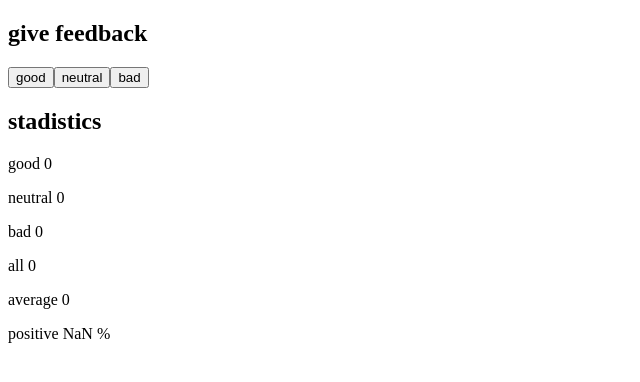
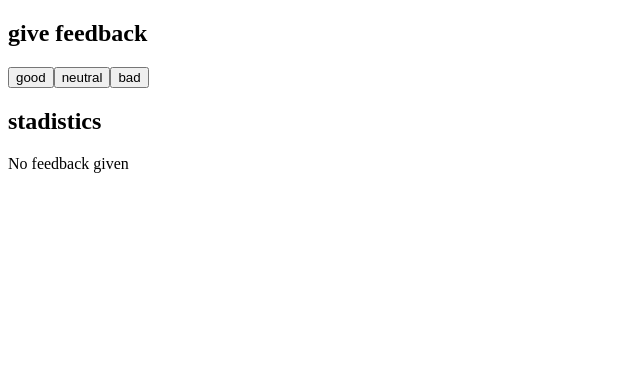
Before and after one commit to paulmdev/fullstackopen, a React (Vite) app in the folder part1/unicafe/: page / in a window 1280 px wide. Shown: the top 382 px of the page, without its empty margins (0-640 px from the left). Built offline with nearby package versions, Linux system fonts and the light colour scheme; the HTML template or start-up script is replaced by a standard one.

Commit message:
✨ Finish step4

```diff
--- a/part1/unicafe/src/App.jsx
+++ b/part1/unicafe/src/App.jsx
@@ -22,7 +22,11 @@ const App = () => {
         bad
       </button>
       <h2>stadistics</h2>
-      <Statistics {...feedback} getTotalFeedback={getTotalFeedback} />
+      {getTotalFeedback() === 0 ? (
+        <p>No feedback given</p>
+      ) : (
+        <Statistics {...feedback} getTotalFeedback={getTotalFeedback} />
+      )}
     </div>
   );
 };
```
